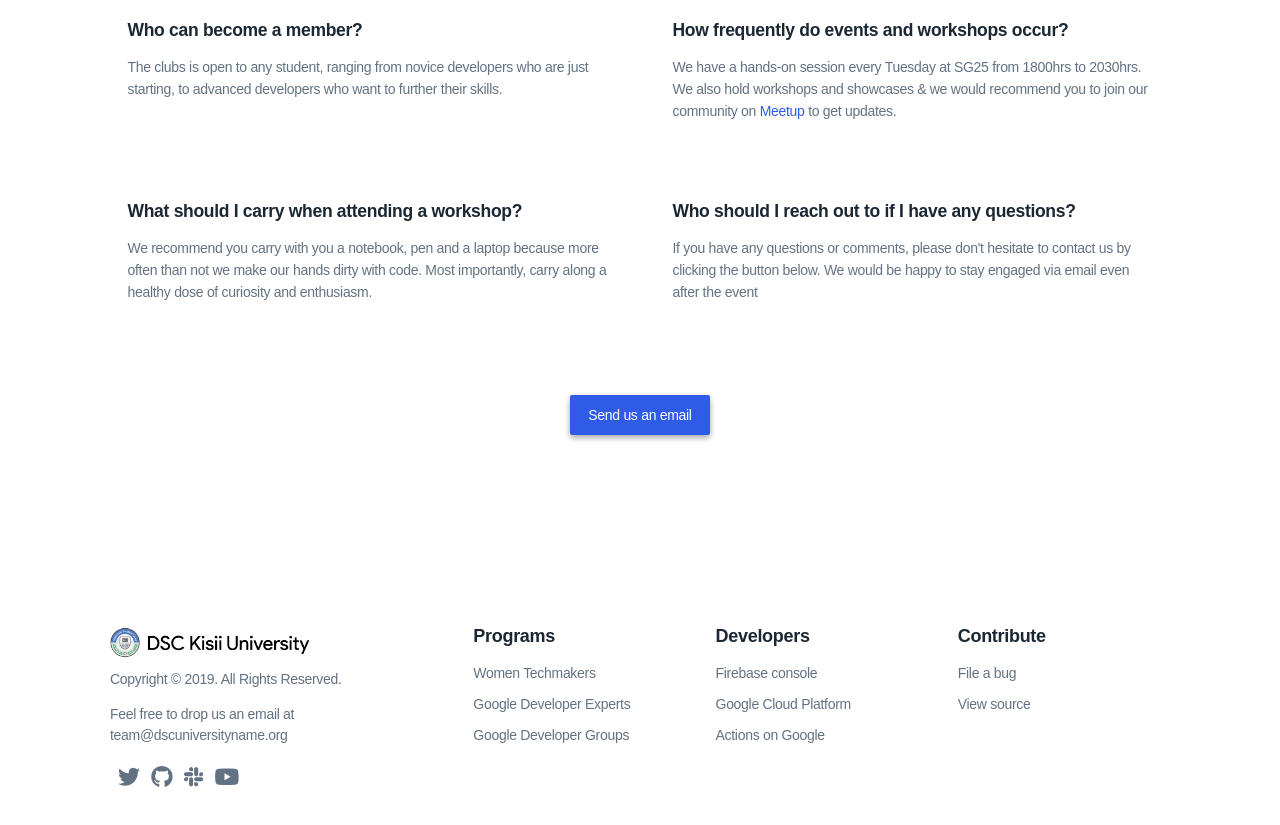
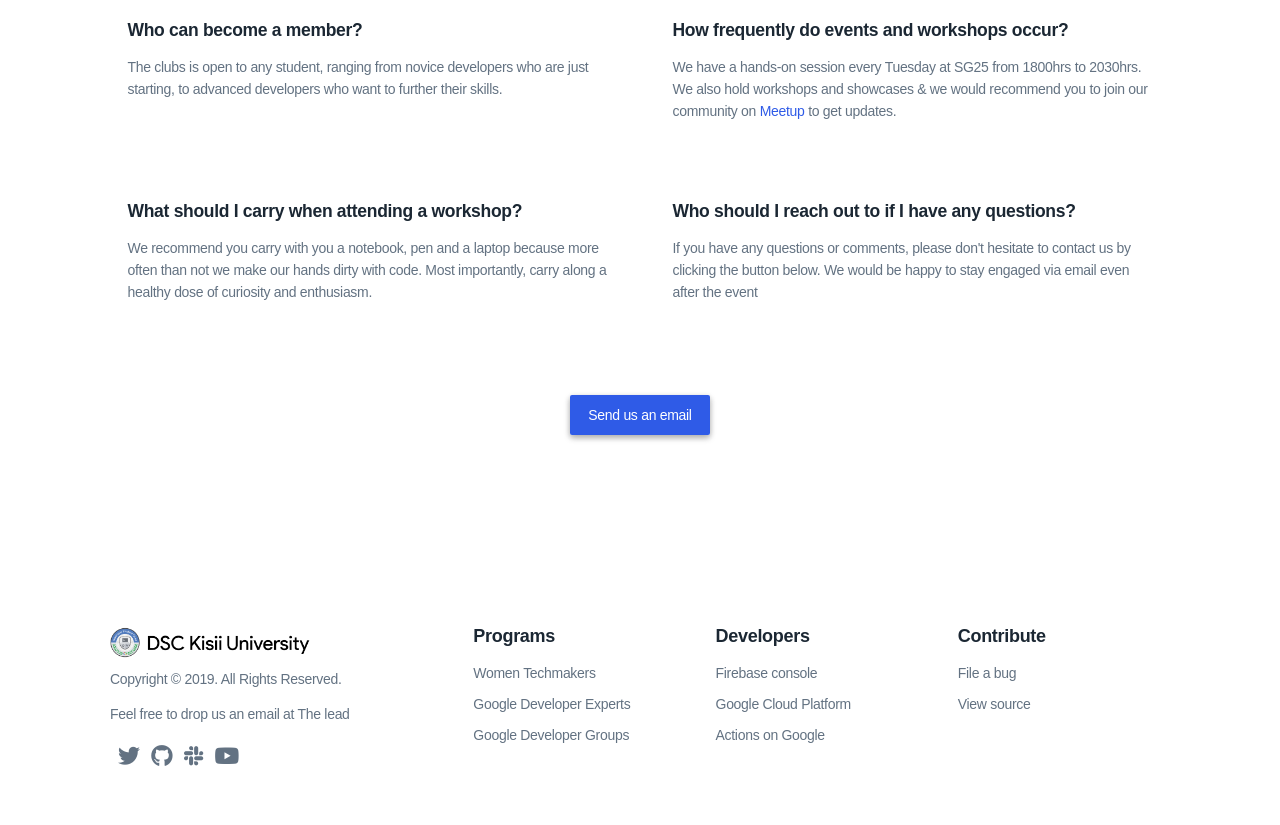
Before and after one commit to kelvinkamau/Vibranium, a plain HTML site: page index.html in a window 1280 px wide. Shown: the part 5223-6048 px from the top of the page. Drawn offline with Linux system fonts and the light colour scheme; a web font is replaced by a local one.

Commit message:
Update mail to team lead
Co-Authored-By: kolalekan <31123369+kolalekan@users.noreply.github.com>

```diff
--- a/index.html
+++ b/index.html
@@ -813,7 +813,7 @@
                     <img data-src="images/footer-logo.png" class="logo-sm mb-10" alt="DSC University of Lagos footer logo">
                     <p>Copyright &copy; 2019. All Rights Reserved.</p>
                     <span>Feel free to drop us an email at </span>
-                    <a href="mailto:team@dsc.scuniversityname.org">team@dscuniversityname.org</a>
+                    <a href="mailto:blessyn2hope@gmail.com">The lead</a>
                     <ul class="social-list__inline mt-10">
                         <li>
                             <a href="https://twitter.com/DSCUnilag">
```
